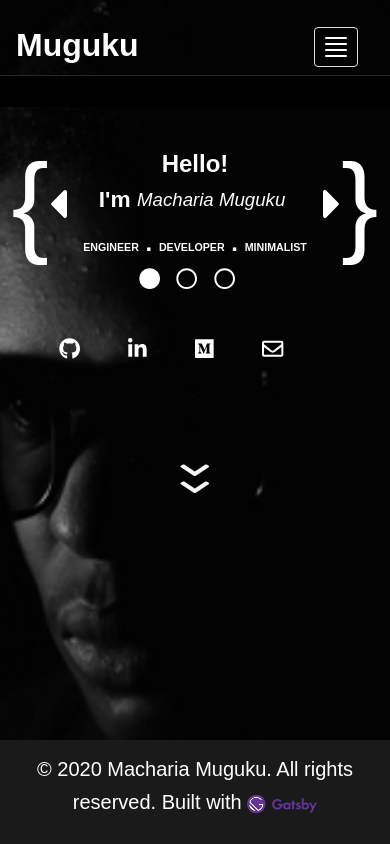
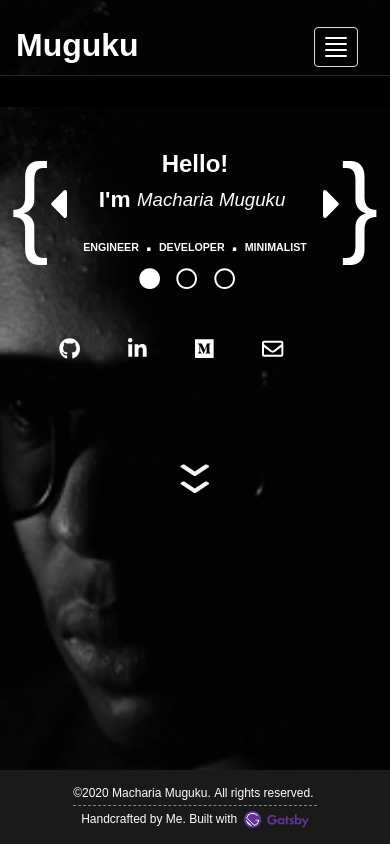
Before and after one commit to machariamuguku/machariamuguku.github.io, a Gatsby site: page / in a window 390 px wide. Built offline with nearby package versions, Linux system fonts and the light colour scheme; Gatsby itself is replaced by a stand-in of ours.

Commit message:
optimize footer for mobile

```diff
--- a/src/components/footer.js
+++ b/src/components/footer.js
@@ -5,27 +5,23 @@ import styles from "./footer.module.css";
 export default function Footer({ siteOwner }) {
   return (
     <footer className={styles.footer}>
-      <div className={styles.footerParagraph}>
+      <div className={styles.marginBottom}>
         <span>
-          © {new Date().getFullYear()} {siteOwner}.{" "}
+          &copy;{new Date().getFullYear()} {siteOwner}.&nbsp;
         </span>
-        <span>All rights reserved. </span>
-        <span>Built with </span>
+        <span>All rights reserved.&nbsp;</span>
+      </div>
+      <span className={styles.padOnMobile}>
+        Handcrafted by Me. Built with &nbsp;
         <a
           className={styles.footerLinkColor}
           href="https://www.gatsbyjs.org"
           target="_blank"
           rel="noopener noreferrer"
         >
-          <img
-            src={GatsbyLogo}
-            alt="gatsby logo"
-            height="70px"
-            width="70px"
-            valign="middle"
-          />
+          <img src={GatsbyLogo} alt="gatsby logo" valign="middle" />
         </a>
-      </div>
+      </span>
     </footer>
   );
 }
--- a/src/components/footer.module.css
+++ b/src/components/footer.module.css
@@ -1,27 +1,41 @@
 .footer {
   display: flex;
-  background-color: #1a1a1a;
+  flex-direction: row;
+  align-items: center;
+  justify-content: center;
   position: fixed;
   bottom: 0;
   width: 100%;
-  height: auto;
+  background-color: #1a1a1a;
   color: white;
-  font-size: 14pt;
-  line-height: 0;
-}
-.footerParagraph {
-  margin: auto;
-  text-align: center;
+  font-size: 11pt;
 }
 .footerLinkColor {
   color: white;
 }
-
+.footerLinkColor img {
+  height: 70px;
+  width: 70px;
+}
 /* Tablets and anything smaller */
 @media screen and (max-width: 48rem) {
   .footer {
-    height: 5rem;
-    font-size: 15pt;
-    padding-top: 1.5rem;
+    flex-direction: column;
+    font-size: 9pt;
+    padding-top: 1rem;
+    padding-bottom: 1rem;
+  }
+  .padOnMobile {
+    padding-top: 0.3rem;
+  }
+  .footerLinkColor img {
+    height: auto;
+    width: 65px;
+  }
+  .marginBottom {
+    border-bottom-color: #808b97;
+    border-bottom-style: dashed;
+    border-bottom-width: 1px;
+    padding-bottom: 0.3rem;
   }
 }
```
